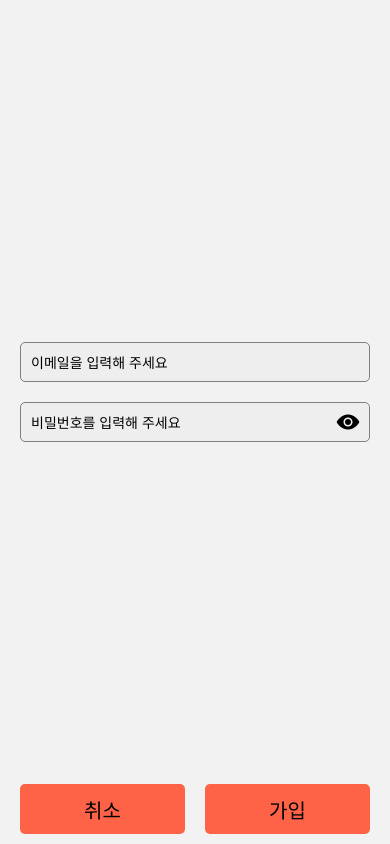
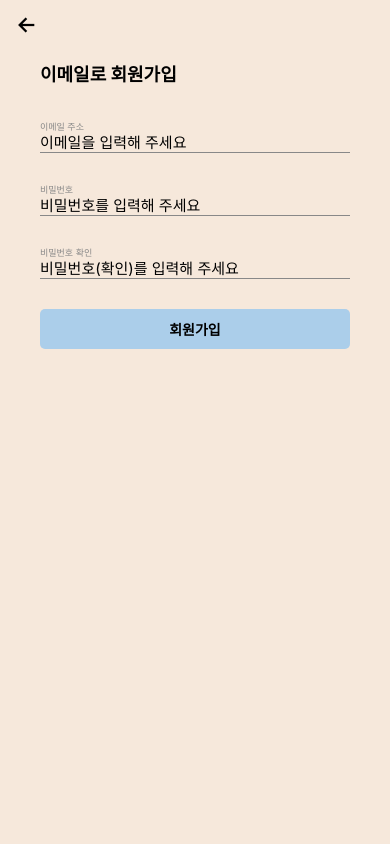
Before and after one commit to Seojeonguk/alcohol_note, a React Native app: screen /registration in a window 390 px wide. Built offline with nearby package versions, Linux system fonts and the light colour scheme; no server answers.

Commit message:
Redesign regstration page (#81)
This will redesign the restration page.

Signed-off-by: Seojeonguk <junguk7880@naver.com>

```diff
--- a/components/screen/RegistrationForm.js
+++ b/components/screen/RegistrationForm.js
@@ -1,5 +1,5 @@
 import { useRef, useState } from 'react';
-import { Pressable, StyleSheet, Text, TextInput, TouchableOpacity, View } from 'react-native';
+import { StyleSheet, Text, TextInput, TouchableOpacity, View } from 'react-native';
 
 import { auth } from '../../firebaseConfig';
 import { getKorErrorMsg } from '../util';
@@ -10,56 +10,63 @@ import { SafeAreaView } from 'react-native-safe-area-context';
 
 export default function RegistrationForm({ navigation }) {
   const [email, setEmail] = useState('');
+  const [password, setPassword] = useState('');
+  const [confirmPassword, setConfirmPassword] = useState('');
+  const [emailError, setEmailError] = useState('');
+  const [passwordError, setPasswordError] = useState('');
+  const [confirmPasswordError, setConfirmPasswordError] = useState('');
   const emailRef = useRef();
   const passwordRef = useRef();
-  const [password, setPassword] = useState('');
-  const [errorMessage, setErrorMessage] = useState('');
-  const [passwordVisible, setPasswordVisible] = useState(false);
+  const confirmPasswordRef = useRef();
 
   const handleChangeEmail = (newEmail) => {
-    setErrorMessage('');
+    setEmailError('');
     setEmail(newEmail);
   };
 
   const handleChangePassword = (newPassword) => {
-    setErrorMessage('');
+    setPasswordError('');
     setPassword(newPassword);
   };
 
-  const handleCancelBtn = () => {
-    navigation.goBack();
+  const handleChangeConfirmPassword = (confirmPassword) => {
+    setConfirmPasswordError('');
+    setConfirmPassword(confirmPassword);
   };
 
-  const showPassword = () => {
-    setPasswordVisible(true);
-  };
-
-  const hidePassword = () => {
-    setPasswordVisible(false);
-  };
-
-  const RegistUser = () => {
-    if (email === '') {
-      setErrorMessage(getKorErrorMsg('missing/email'));
-      emailRef.current.focus();
+  const handleRegistration = () => {
+    if (password !== confirmPassword) {
+      setConfirmPasswordError('비밀번호가 일치하지 않습니다.');
+      confirmPasswordRef.current.focus();
       return;
     }
-    if (password === '') {
-      setErrorMessage(getKorErrorMsg('missing/password'));
-      passwordRef.current.focus();
-      return;
+
+    createUserWithEmailAndPassword(auth, email, password).catch((err) => {
+      const korErrorMsg = getKorErrorMsg(err.code);
+      if (korErrorMsg.includes('이메일')) {
+        setEmailError(korErrorMsg);
+      } else {
+        setPasswordError(korErrorMsg);
       }
-    createUserWithEmailAndPassword(auth, email, password).catch((err) => {
-      console.log(err);
-      console.log(err.code);
-      let errorCode = err.code;
-      setErrorMessage(getKorErrorMsg(errorCode));
     });
   };
 
   return (
     <SafeAreaView style={styles.container}>
+      <View style={styles.headers}>
+        <TouchableOpacity onPress={() => navigation.goBack()} style={styles.backBtn}>
+          <Ionicons color="black" name="arrow-back" size={24} />
+        </TouchableOpacity>
+      </View>
+
+      <View style={styles.contentWrap}>
+        <View style={styles.titleWrap}>
+          <Text style={styles.title}>이메일로 회원가입</Text>
+        </View>
+
+        <View style={styles.inputWrap}>
           <View style={styles.inputBox}>
+            <Text style={styles.inputLabel}>이메일 주소</Text>
             <TextInput
               onChangeText={(newEmail) => handleChangeEmail(newEmail)}
               placeholder="이메일을 입력해 주세요"
@@ -67,31 +74,36 @@ export default function RegistrationForm({ navigation }) {
               style={styles.input}
               value={email}
             />
-        <View style={styles.passWrap}>
+            <Text style={styles.inputError}>{emailError}</Text>
+          </View>
+
+          <View style={styles.inputBox}>
+            <Text style={styles.inputLabel}>비밀번호</Text>
             <TextInput
               onChangeText={(newPassword) => handleChangePassword(newPassword)}
               placeholder="비밀번호를 입력해 주세요"
               ref={passwordRef}
-            secureTextEntry={!passwordVisible}
-            style={[styles.input, { flex: 1 }]}
+              style={styles.input}
               value={password}
             />
-
-          <Pressable onPressIn={showPassword} onPressOut={hidePassword} style={styles.passIcon}>
-            <Ionicons name={passwordVisible ? 'eye-off' : 'eye'} size={24} color="black" />
-          </Pressable>
+            <Text style={styles.inputError}>{passwordError}</Text>
           </View>
 
-        <Text style={styles.error}>{errorMessage}</Text>
+          <View style={styles.inputBox}>
+            <Text style={styles.inputLabel}>비밀번호 확인</Text>
+            <TextInput
+              onChangeText={(newConfirmPassword) => handleChangeConfirmPassword(newConfirmPassword)}
+              placeholder="비밀번호(확인)를 입력해 주세요"
+              ref={confirmPasswordRef}
+              style={styles.input}
+              value={confirmPassword}
+            />
+            <Text style={styles.inputError}>{confirmPasswordError}</Text>
+          </View>
         </View>
 
-      <View style={styles.bottomBtnWrapper}>
-        <TouchableOpacity onPress={handleCancelBtn} style={styles.bottomBtn}>
-          <Text style={styles.bottomText}>취소</Text>
-        </TouchableOpacity>
-
-        <TouchableOpacity onPress={RegistUser} style={styles.bottomBtn}>
-          <Text style={styles.bottomText}>가입</Text>
+        <TouchableOpacity onPress={handleRegistration} style={styles.registrationBtn}>
+          <Text style={styles.registrationBtnText}>회원가입</Text>
         </TouchableOpacity>
       </View>
     </SafeAreaView>
@@ -99,52 +111,67 @@ export default function RegistrationForm({ navigation }) {
 }
 
 const styles = StyleSheet.create({
-  bottomBtn: {
+  backBtn: {
+    paddingHorizontal: 15,
+  },
+  container: {
+    backgroundColor: '#f6e8db',
+    flex: 1,
+  },
+  contentWrap: {
+    flex: 1,
+    paddingHorizontal: 40,
+  },
+  forgotPasswordBtn: {
+    justifyContent: 'center',
+  },
+  forgotPasswordBtnText: {
+    color: '#888888',
+    fontSize: 10,
+    textAlign: 'center',
+    textDecorationLine: 'underline',
+  },
+  headers: {
     alignItems: 'center',
-    backgroundColor: 'tomato',
-    borderRadius: 5,
-    flex: 1,
-    justifyContent: 'center',
-    marginHorizontal: 10,
-  },
-  bottomBtnWrapper: {
     flexDirection: 'row',
     height: 50,
-    marginBottom: 10,
-    paddingHorizontal: 10,
-  },
-  bottomText: {
-    fontSize: 20,
-  },
-  container: {
-    flex: 1,
-  },
-  error: {
-    color: 'red',
-    fontSize: 12,
-    paddingHorizontal: 5,
   },
   input: {
-    backgroundColor: '#eeeeee',
-    borderColor: 'grey',
-    borderRadius: 5,
-    borderWidth: 1,
-    height: 40,
-    marginVertical: 10,
-    paddingHorizontal: 10,
+    borderBottomColor: '#888888',
+    borderBottomWidth: 1,
+    borderRightColor: '#f6e8db',
+    color: 'black',
+    fontSize: 15,
   },
   inputBox: {
+    marginVertical: 15,
+  },
+  inputError: {
+    color: '#ff0000',
+    fontSize: 10,
+  },
+  inputLabel: {
+    color: '#888888',
+    fontSize: 9,
+  },
+  inputWrap: {},
+  registrationBtn: {
+    backgroundColor: '#abceea',
+    borderRadius: 5,
+    height: 40,
     justifyContent: 'center',
-    padding: 20,
-    flex: 1,
+    marginVertical: 15,
   },
-  passIcon: {
-    position: 'absolute',
-    right: 10,
-    zIndex: 9,
+  registrationBtnText: {
+    fontWeight: 'bold',
+    textAlign: 'center',
   },
-  passWrap: {
-    flexDirection: 'row',
-    alignItems: 'center',
+  title: {
+    fontSize: 18,
+    fontWeight: 'bold',
+  },
+  titleWrap: {
+    height: 35,
+    marginVertical: 10,
   },
 });
```
Lines whose indentation alone changed are shown as unchanged.
